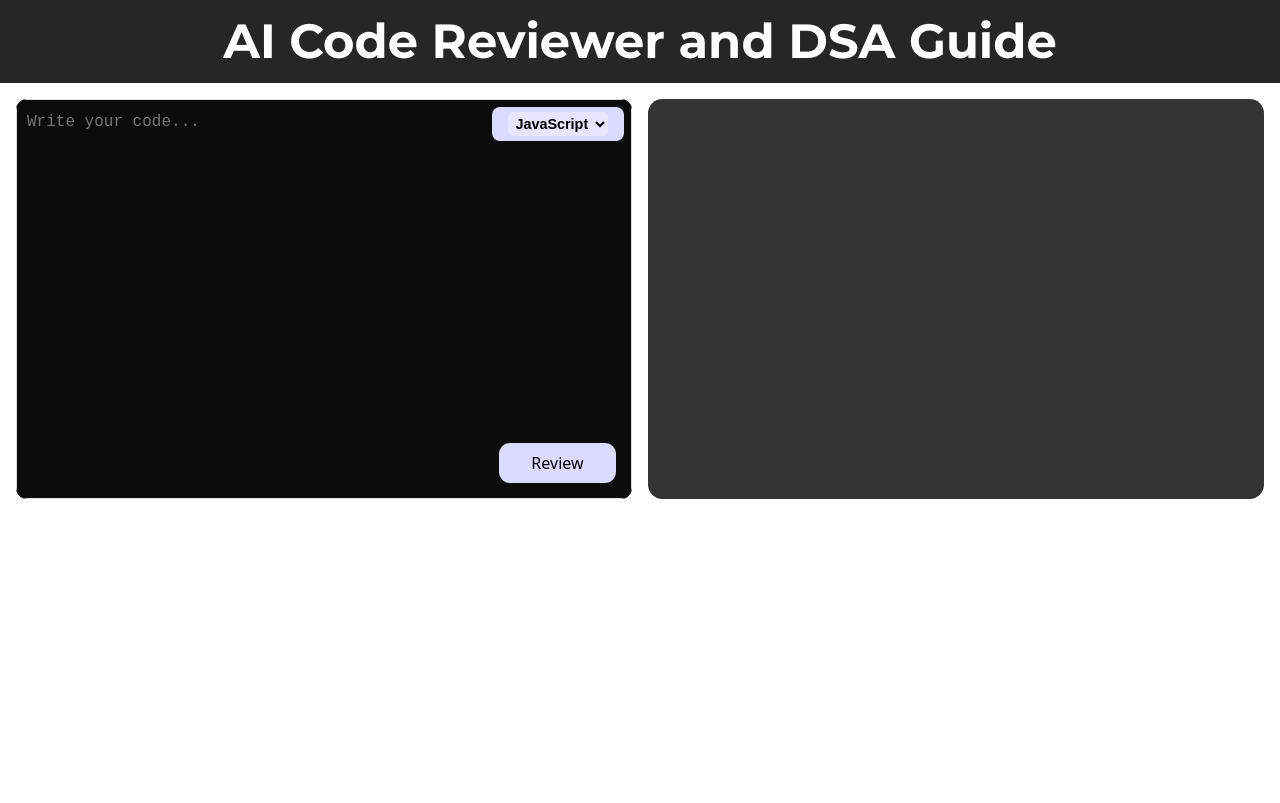
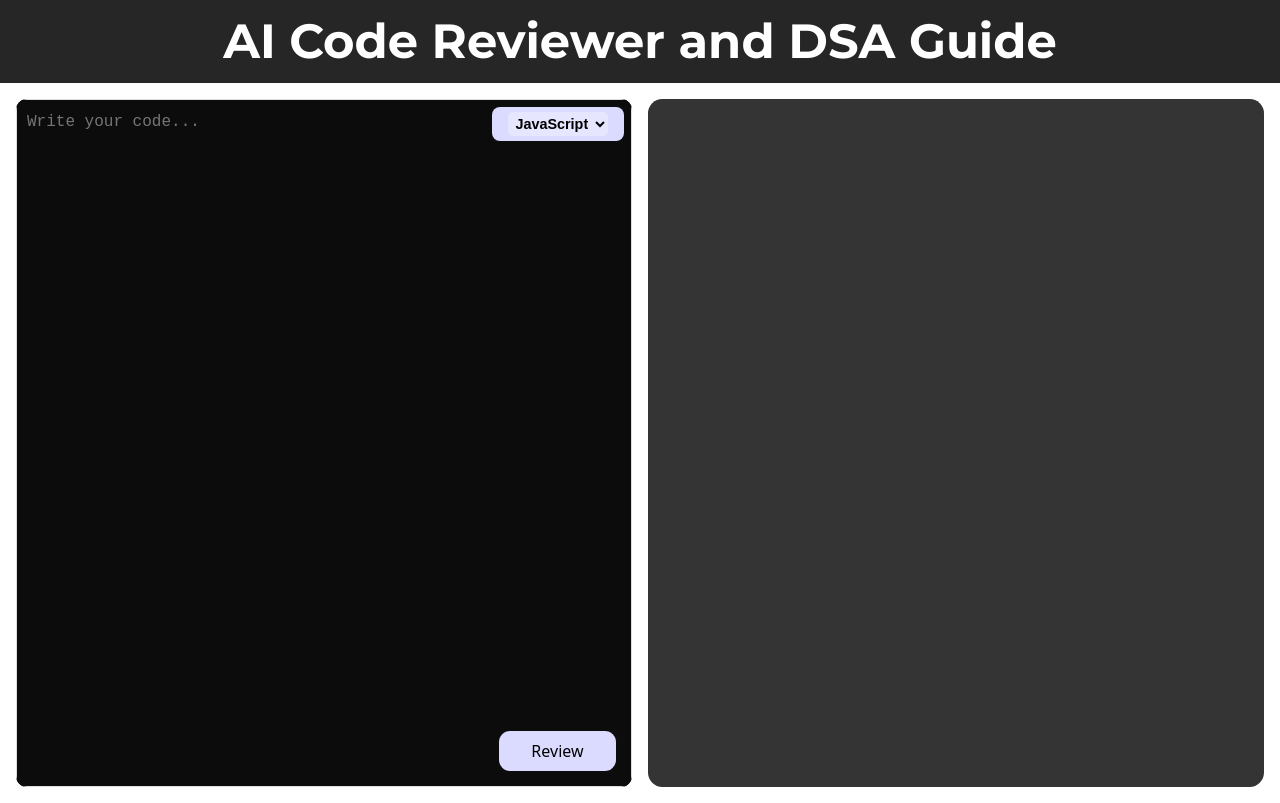
Before and after one commit to nikhildevlopper2003/AI-Code-Reviewer-and-DSA-Guide, a React (Vite) app in the folder frontend/: page / in a window 1280 px wide. Built offline with nearby package versions, Linux system fonts and the light colour scheme.

Commit message:
Fixed layout issues for mobile screens by adding scroll and fixed height

```diff
--- a/frontend/src/App.css
+++ b/frontend/src/App.css
@@ -1,5 +1,5 @@
 @import url('https://fonts.googleapis.com/css2?family=Montserrat:wght@400;600;700&display=swap');
-
+/* Reset and Base Styles */
 * {
   margin: 0;
   padding: 0;
@@ -25,34 +25,40 @@ html, body, #root {
   font-family: 'Montserrat', sans-serif;
 }
 
+/* Responsive Design */
+
 @media (min-width: 1024px) {
   .app-header h1 {
     font-size: 6rem;
+
+  }
+}
+@media (min-width: 768px) {
+  .app-header h1 {
+    font-size: 3rem;
+
   }
 }
 
-@media (min-width: 768px) {
-  .app-header h1 {
-    font-size: 3rem;
-  }
-}
 
+
+/* Main Layout */
 main {
   width: 100%;
   height: 90%;
   padding: 1.0rem;
   display: flex;
   gap: 1rem;
-  margin-top: 0rem;
+  margin-top: 0rem; /* Ensure content does not overlap header */
 }
 
 main .left, main .right {
-  height: 50vh;
+  height: 100%;
   flex-basis: 50%;
   border-radius: 0.7rem;
-  overflow: auto;
 }
 
+/* Left Section */
 main .left {
   background-color: #000000;
   position: relative;
@@ -62,12 +68,13 @@ main .left {
   height: 100%;
   width: 100%;
   margin: 0;
+  overflow: auto;
+  white-space: pre-wrap;
   border-radius: 0.7rem;
   background-color: #0c0c0c;
-  overflow: auto;
-  white-space: pre-wrap;
 }
 
+/* Review Button */
 main .left .review {
   position: absolute;
   bottom: 1rem;
@@ -81,14 +88,16 @@ main .left .review {
   border-radius: 0.7rem;
 }
 
+/* Right Section */
 main .right {
   background-color: #343434;
   padding: 1rem 2rem;
   font-size: 1.5rem;
-  overflow-y: auto;
-  border-radius: 0.9rem;
+  overflow: auto;
+  border-radius:0.9rem
 }
 
+/* Language Selector */
 .language-selector {
   position: absolute;
   top: 0.5rem;
@@ -123,6 +132,7 @@ main .right {
   border-radius: 0.3rem;
 }
 
+/* Responsive Design */
 @media screen and (max-width: 1024px) {
   .app-header {
     font-size: 1.7rem;
@@ -152,6 +162,10 @@ main .right {
     top: 0.3rem;
     right: 0.3rem;
   }
+  main .left, main .right {
+    flex-basis: 100%;
+    height: 50vh;
+  }
 
   main .left .review {
     font-size: 0.8rem;
@@ -168,6 +182,10 @@ main .right {
   .app-header {
     font-size: 1.2rem;
     padding: 0.5rem 0;
+  }
+  main .left, main .right {
+    flex-basis: 100%;
+    height: 50vh;
   }
 
   .language-selector {
```
